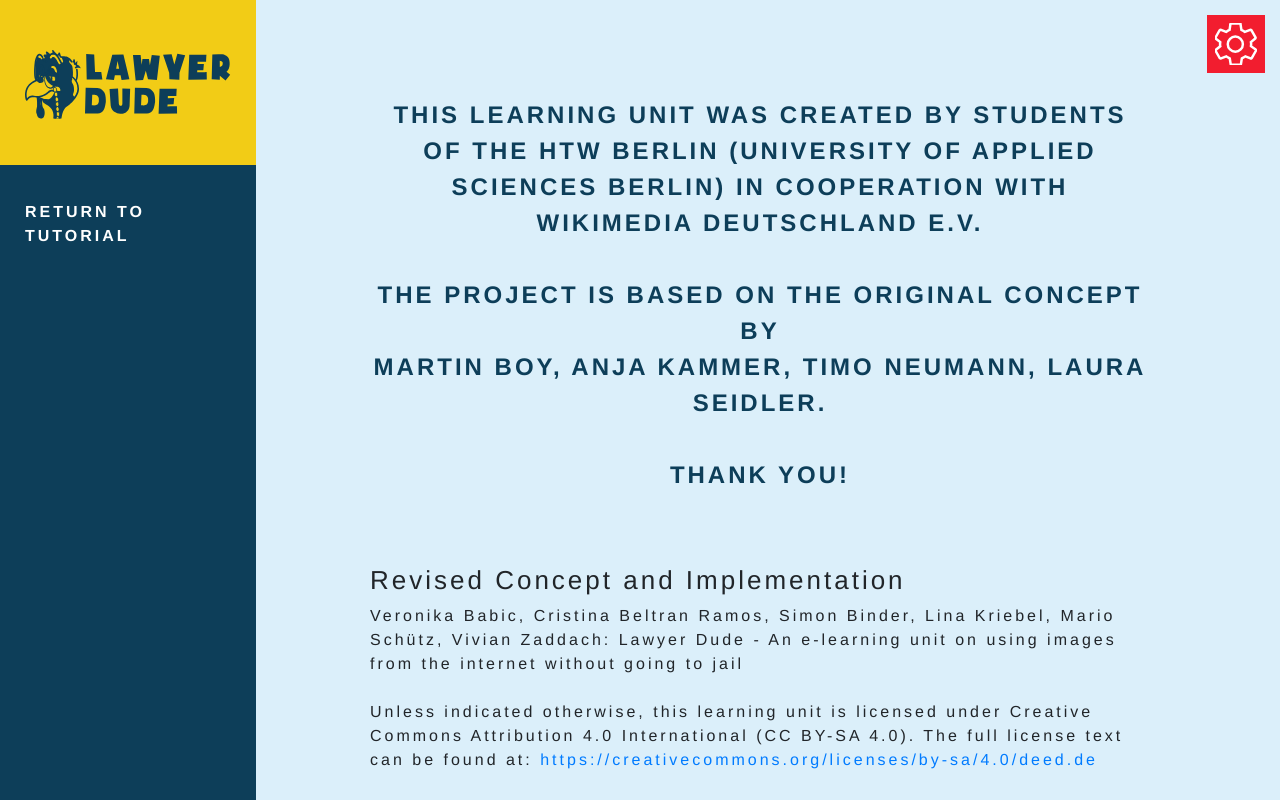
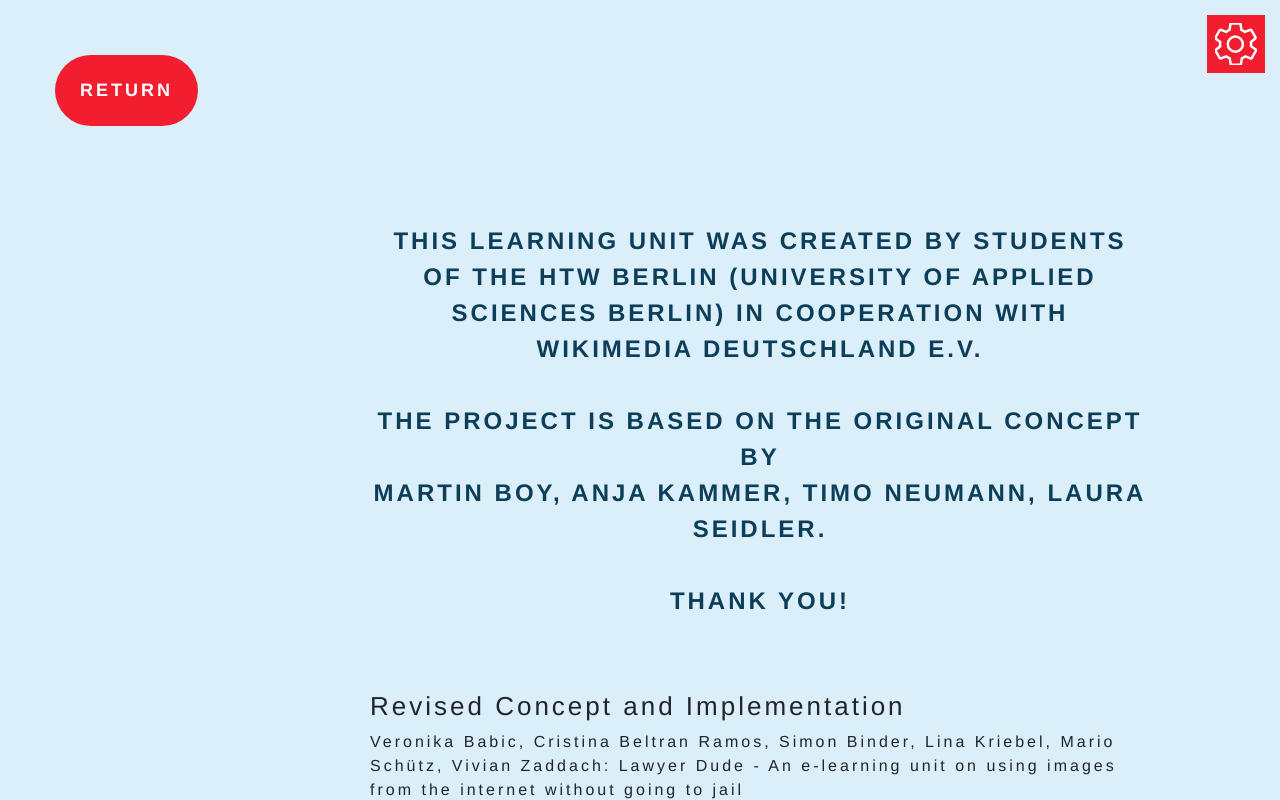
Before and after one commit to ViviZa/lawyer-dude, a React (Create React App) app: page /imprint in a window 1280 px wide. Built offline with nearby package versions, Linux system fonts and the light colour scheme.

Commit message:
Remove navigation, add return button.

```diff
--- a/src/pages/Imprint.jsx
+++ b/src/pages/Imprint.jsx
@@ -34,8 +34,12 @@ class Imprint extends Component {
 
     return (
       <div className="Imprint">
-        <SideNavigation ID={777} />
-        <SettingsButton goBack={() => this.props.history.goBack()} />
+        <div id="top" className="topBar">
+          <SettingsButton goBack={() => this.props.history.goBack()} />
+          <button className="jail-back-btn" onClick={() => this.props.history.goBack()}>
+            RETURN
+          </button>
+        </div>
         <div className="pagecontent">
           <div dangerouslySetInnerHTML={{ __html: contentBlock }} />
           <p></p>
```
